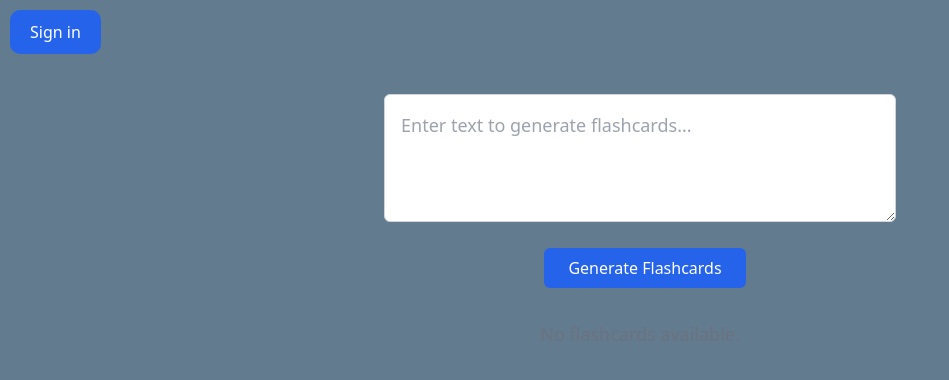
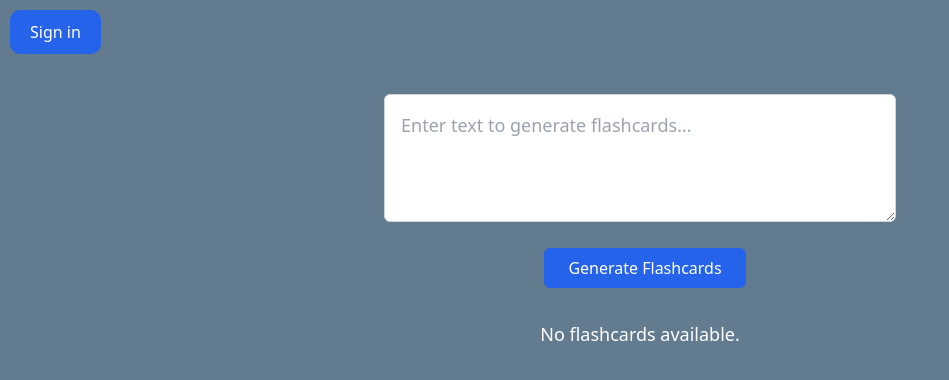
Before and after one commit to nayanmapara/AI-Flashcards, a Next.js app: page / in a window 1280 px wide. Shown: the top 380 px of the page, without its empty margins (0-949 px from the left). Built offline with nearby package versions, Linux system fonts and the light colour scheme; no server answers.

Commit message:
Change in the no flash card availab;e

```diff
--- a/components/Flashcard.tsx
+++ b/components/Flashcard.tsx
@@ -121,7 +121,7 @@ export default function Flashcard() {
 					</div>
 				</div>
 			) : (
-				<p className="text-center text-lg text-gray-500">
+				<p className="text-center text-lg text-white">
 					No flashcards available.
 				</p>
 			)}
```
